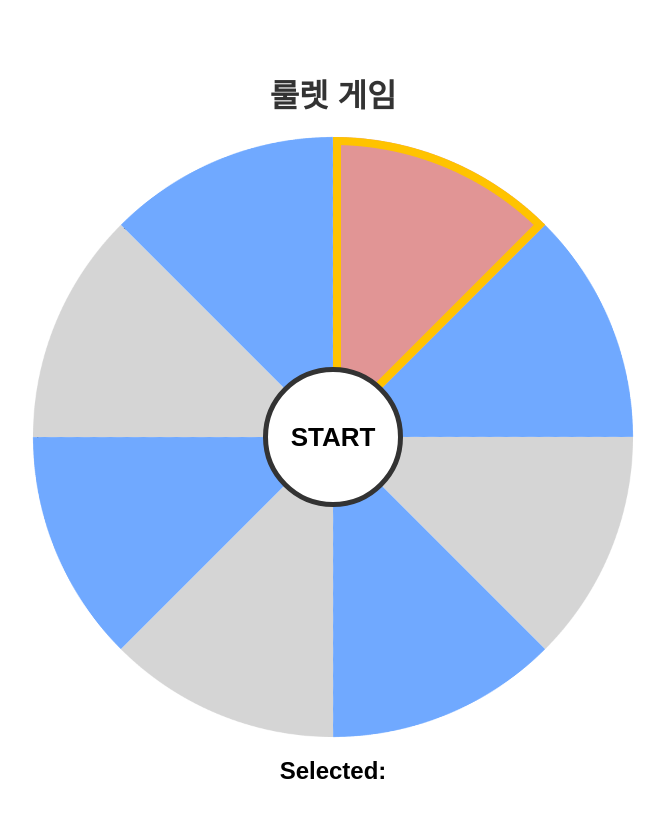
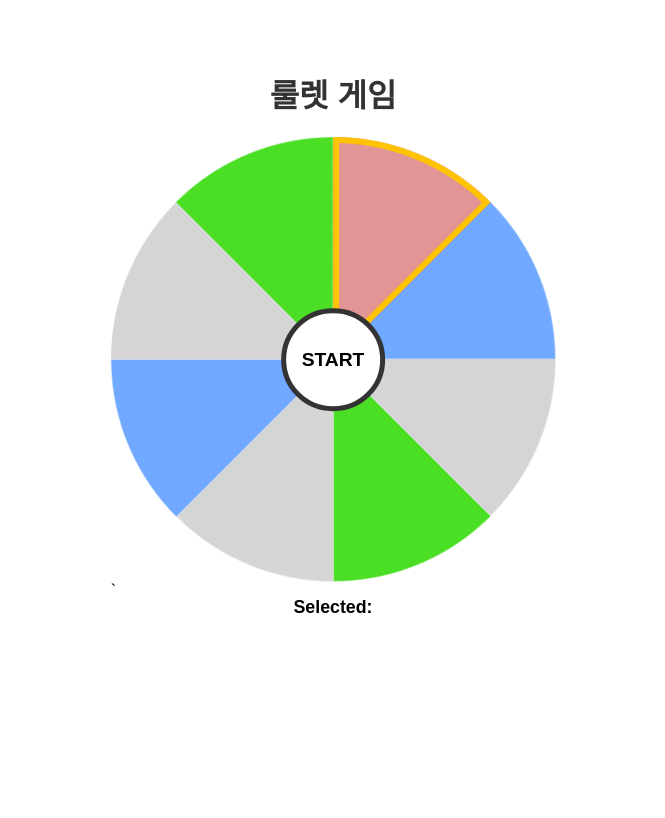
Before and after one commit to janakuma/canvas-roulette, an Angular app: page / in a window 1280 px wide. Shown: the top 818 px of the page, without its empty margins (307-972 px from the left). Built offline with nearby package versions, Linux system fonts and the light colour scheme.

Commit message:
룰렛 섹터 객체로 변경

```diff
--- a/src/app/roulette-focus/roulette-focus.component.html
+++ b/src/app/roulette-focus/roulette-focus.component.html
@@ -1,21 +1,20 @@
-<div #roulette class="roulette-focus-container" (click)="onCircleClick($event)">
-    <ol>
-        <li class="roulette-side-1">1</li>
-        <li class="roulette-side-2 best">2</li>
-        <li class="roulette-side-3"></li>
-        <li class="roulette-side-4 best"></li>
-        <li class="roulette-side-5"></li>
-        <li class="roulette-side-6 best"></li>
-        <li class="roulette-side-7"></li>
-        <li class="roulette-side-8 best"></li>
+<div #roulette class="roulette-container" (click)="onCircleClick($event)">
+    <ol class="roulette-sectors">
+        <li
+            *ngFor="let sector of rouletteSectors; let i = index"
+            class="roulette-sector"
+            [class]="sector.rouletteTier"
+            [style.transform]="'rotate(' + i * 45 + 'deg)'"
+        ></li>
     </ol>
 
     <div
-        class="highlight"
+        class="sector-highlight"
         [style.transform]="'rotate(' + highlightSector * 45 + 'deg)'"
     ></div>
+    `
     <div
-        class="focused"
+        class="sector-focused"
         [style.transform]="
             clickedSector !== null
                 ? 'rotate(' + clickedSector * 45 + 'deg)'
@@ -23,7 +22,11 @@
         "
     ></div>
 
-    <strong class="roulette-start-button" (click)="startRoulette()">
+    <strong
+        class="roulette-start-button"
+        (click)="startRoulette()"
+        [class.disabled]="isSpinning"
+    >
         START
     </strong>
 </div>
--- a/src/app/roulette-focus/roulette-focus.component.scss
+++ b/src/app/roulette-focus/roulette-focus.component.scss
@@ -1,26 +1,48 @@
+@use 'sass:math';
+
+/*
+  w: (width / 1920) * 100;
+  h: (height / 1080) * 100;
+*/
+
+/* Default Screen */
+$win_w: 1920;
+$win_h: 1080;
+
+/* Change width: vw*/
+@function calc_vw($val) {
+    @return math.div($val, $win_w) * 100;
+}
+
+/* Change height: vh*/
+@function calc_vh($val) {
+    @return math.div($val, $win_h) * 100;
+}
+
 * {
     margin: 0;
     padding: 0;
     box-sizing: border-box;
 }
 
-.roulette-focus-container {
+ol {
+    list-style: none;
+}
+
+$roulette-diameter: calc_vh(600vh);
+.roulette-container {
     position: relative;
-    width: 600px;
-    height: 600px;
+    width: $roulette-diameter;
+    height: $roulette-diameter;
 
-    ol {
-        list-style: none;
-        width: 600px;
-        height: 600px;
+    ol.roulette-sectors {
+        width: 100%;
+        height: 100%;
 
-        li {
+        li.roulette-sector {
             position: absolute;
-            display: flex;
-            align-items: center;
-
-            width: inherit;
-            height: inherit;
+            width: 100%;
+            height: 100%;
             background: url(../../assets/roulette-focus/roulette-good.png)
                 no-repeat 0 0 / cover;
 
@@ -32,51 +54,24 @@
                 background-image: url(../../assets/roulette-focus/roulette-best.png);
             }
         }
-
-        li {
-            &.roulette-side-1 {
-                transform: rotate(0deg);
-            }
-            &.roulette-side-2 {
-                transform: rotate(45deg);
-            }
-            &.roulette-side-3 {
-                transform: rotate(90deg);
-            }
-            &.roulette-side-4 {
-                transform: rotate(135deg);
-            }
-            &.roulette-side-5 {
-                transform: rotate(180deg);
-            }
-            &.roulette-side-6 {
-                transform: rotate(225deg);
-            }
-            &.roulette-side-7 {
-                transform: rotate(270deg);
-            }
-            &.roulette-side-8 {
-                transform: rotate(315deg);
-            }
-        }
     }
 }
 
-.focused,
-.highlight {
+.sector-focused,
+.sector-highlight {
     position: absolute;
     top: 0;
     left: 0;
-    width: 600px;
-    height: 600px;
+    width: 100%;
+    height: 100%;
     background: no-repeat 0 0 / cover;
 }
 
-.focused {
+.sector-focused {
     background-image: url(../../assets/roulette-focus/roulette-focused.png);
 }
 
-.highlight {
+.sector-highlight {
     background-image: url(../../assets/roulette-focus/roulette-highlight.png);
 }
 
@@ -84,24 +79,30 @@
     display: flex;
     align-items: center;
     justify-content: center;
-    font-size: 26px;
-    font-weight: bold;
+    font-size: calc_vh(26vh);
     position: absolute;
     top: 50%;
     left: 50%;
-    width: 140px;
-    height: 140px;
+    width: calc_vh(140vh);
+    height: calc_vh(140vh);
     background: #fff;
     border-radius: 50%;
     border: 5px solid #333;
     transform: translate(-50%, -50%);
     cursor: pointer;
     display: flex;
+    cursor: pointer;
+
+    &.disabled {
+        pointer-events: none;
+        background: #999;
+        cursor: none;
+    }
 }
 
 .clicked-sector {
     display: block;
-    margin-top: 20px;
-    font-size: 24px;
+    margin-top: calc_vh(20vh);
+    font-size: calc_vh(24vh);
     text-align: center;
 }
--- a/src/app/roulette-focus/roulette-focus.component.ts
+++ b/src/app/roulette-focus/roulette-focus.component.ts
@@ -1,4 +1,15 @@
-import { Component, ElementRef, ViewChild } from '@angular/core';
+import { Component, ElementRef, ViewChild, Input } from '@angular/core';
+
+// 매직 넘버 상수화
+const SECTOR_COUNT = 8;
+const SECTOR_ANGLE = 360 / SECTOR_COUNT;
+const CENTER_IGNORE_RADIUS = 10;
+
+interface RouletteSector {
+    id: number;
+    item: string;
+    rouletteTier: 'good' | 'better' | 'best';
+}
 
 @Component({
     selector: 'app-roulette-focus',
@@ -12,50 +23,85 @@ export class RouletteFocusComponent {
     highlightSector: number = 0;
     isSpinning: boolean = false;
 
-    onCircleClick(event: MouseEvent) {
+    // 애니메이션 관련 값 외부에서 조정 가능하게
+    @Input() totalDuration: number = 5000;
+    @Input() totalSpins: number = 20;
+
+    // 섹터 데이터 수정
+    rouletteSectors: RouletteSector[] = [
+        { id: 1, item: '', rouletteTier: 'good' },
+        { id: 2, item: '', rouletteTier: 'best' },
+        { id: 3, item: '', rouletteTier: 'good' },
+        { id: 4, item: '', rouletteTier: 'better' },
+        { id: 5, item: '', rouletteTier: 'good' },
+        { id: 6, item: '', rouletteTier: 'best' },
+        { id: 7, item: '', rouletteTier: 'good' },
+        { id: 8, item: '', rouletteTier: 'better' },
+    ];
+
+    // 이징 함수 분리
+    private easeInOutQuad(t: number): number {
+        return t < 0.5 ? 2 * t * t : 1 - Math.pow(-2 * t + 2, 2) / 2;
+    }
+
+    // 각도 → 섹터 변환 함수
+    private getSectorFromAngle(angle: number): number {
+        return Math.floor(angle / SECTOR_ANGLE);
+    }
+
+    // 거리 계산 함수
+    private getDistance(
+        x1: number,
+        y1: number,
+        x2: number,
+        y2: number
+    ): number {
+        const dx = x1 - x2;
+        const dy = y1 - y2;
+        return Math.sqrt(dx * dx + dy * dy);
+    }
+
+    onCircleClick(event: MouseEvent): void {
+        // 룰렛이 돌고 있을 때 클릭 이벤트 무시
+        if (this.isSpinning) return;
         const rect = this.circleEl.nativeElement.getBoundingClientRect();
         const x = event.clientX - rect.left;
         const y = event.clientY - rect.top;
         const cx = rect.width / 2;
         const cy = rect.height / 2;
         const radius = Math.min(rect.width, rect.height) / 2;
-        const dx = x - cx;
-        const dy = y - cy;
-        const distance = Math.sqrt(dx * dx + dy * dy);
+        const distance = this.getDistance(x, y, cx, cy);
 
         // 원의 반지름 밖 클릭 무시
         if (distance > radius) {
             this.clickedSector = null;
             return;
         }
-        // 중심 근처 클릭 무시 (반경 10px)
-        if (distance < 10) {
+        // 중심 근처 클릭 무시
+        if (distance < CENTER_IGNORE_RADIUS) {
             this.clickedSector = null;
             return;
         }
 
         // 각도 계산 (0도는 오른쪽, 90도는 아래, 180도는 왼쪽, 270도는 위)
-        let angle = ((Math.atan2(dy, dx) * 180) / Math.PI + 360) % 360;
-
+        let angle = ((Math.atan2(y - cy, x - cx) * 180) / Math.PI + 360) % 360;
         // 0도를 상단(12시 방향)으로 맞추기 위해 90도를 더함
         angle = (angle + 90) % 360;
-        const sector = Math.floor(angle / 45);
+        const sector = this.getSectorFromAngle(angle);
 
         this.clickedSector = sector;
-        //this.highlightSector = sector;
-        console.log(`섹터: ${sector}`);
+        //console.log(`섹터: ${sector}`);
     }
 
-    startRoulette() {
+    startRoulette(): void {
         if (this.isSpinning) return;
         this.isSpinning = true;
 
         const config = {
-            totalDuration: 5000,
-            totalSectors: 8,
-            totalSpins: 16,
-            easing: (t: number) =>
-                t < 0.5 ? 2 * t * t : 1 - Math.pow(-2 * t + 2, 2) / 2,
+            totalDuration: this.totalDuration,
+            totalSectors: SECTOR_COUNT,
+            totalSpins: this.totalSpins,
+            easing: (t: number) => this.easeInOutQuad(t),
         };
 
         const startTime = performance.now();
@@ -65,7 +111,7 @@ export class RouletteFocusComponent {
             const progress = Math.min(elapsed / config.totalDuration, 1);
             const t = config.easing(progress);
 
-            // sector 계산: t가 0~1로 증가하므로, 마지막에 점점 느려지게
+            // 현재 섹터 계산: 진행률에 따라 점점 느려지게 회전
             const currentSector = Math.floor(
                 (config.totalSpins * config.totalSectors * t) %
                     config.totalSectors
```
